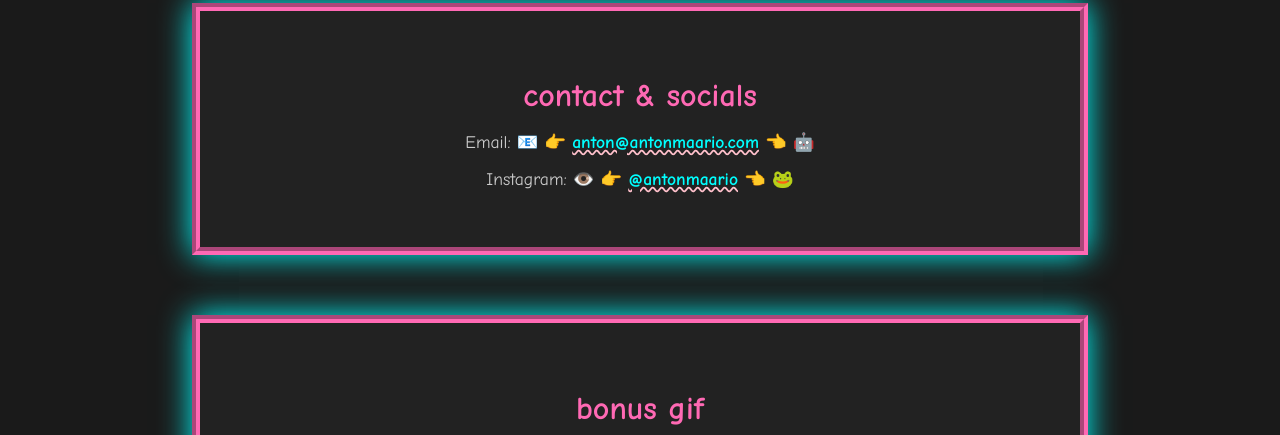
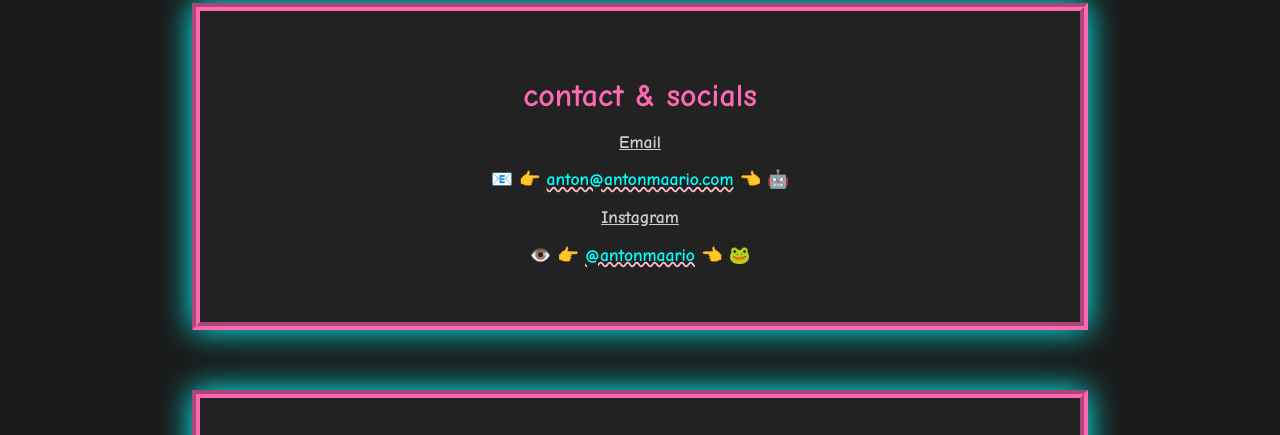
Before and after one commit to antonmaario/mywebsite, a plain HTML site: page index.html in a window 1280 px wide. Shown: the part 1896-2331 px from the top of the page. Drawn offline with Linux system fonts and the light colour scheme.

Commit message:
Add files via upload

```diff
--- a/index.html
+++ b/index.html
@@ -141,8 +141,10 @@
 
   <div class="content">
     <h2>contact & socials</h2>
-    <p>Email: 📧 👉 <a href="mailto:anton@antonmaario.com" target="_blank">anton@antonmaario.com</a> 👈 🤖</p>
-	<p>Instagram: 👁️ 👉 <a href="https://instagram.com/antonmaario" target="_blank">@antonmaario</a> 👈 🐸</p>
+	<p><u><b>Email</b></u></p>
+    <p>📧 👉 <a href="mailto:anton@antonmaario.com" target="_blank">anton@antonmaario.com</a> 👈 🤖</p>
+	<p><u><b>Instagram</b></u></p>
+	<p>👁️ 👉 <a href="https://instagram.com/antonmaario" target="_blank">@antonmaario</a> 👈 🐸</p>
   </div>
 
   <div class="content">
```
